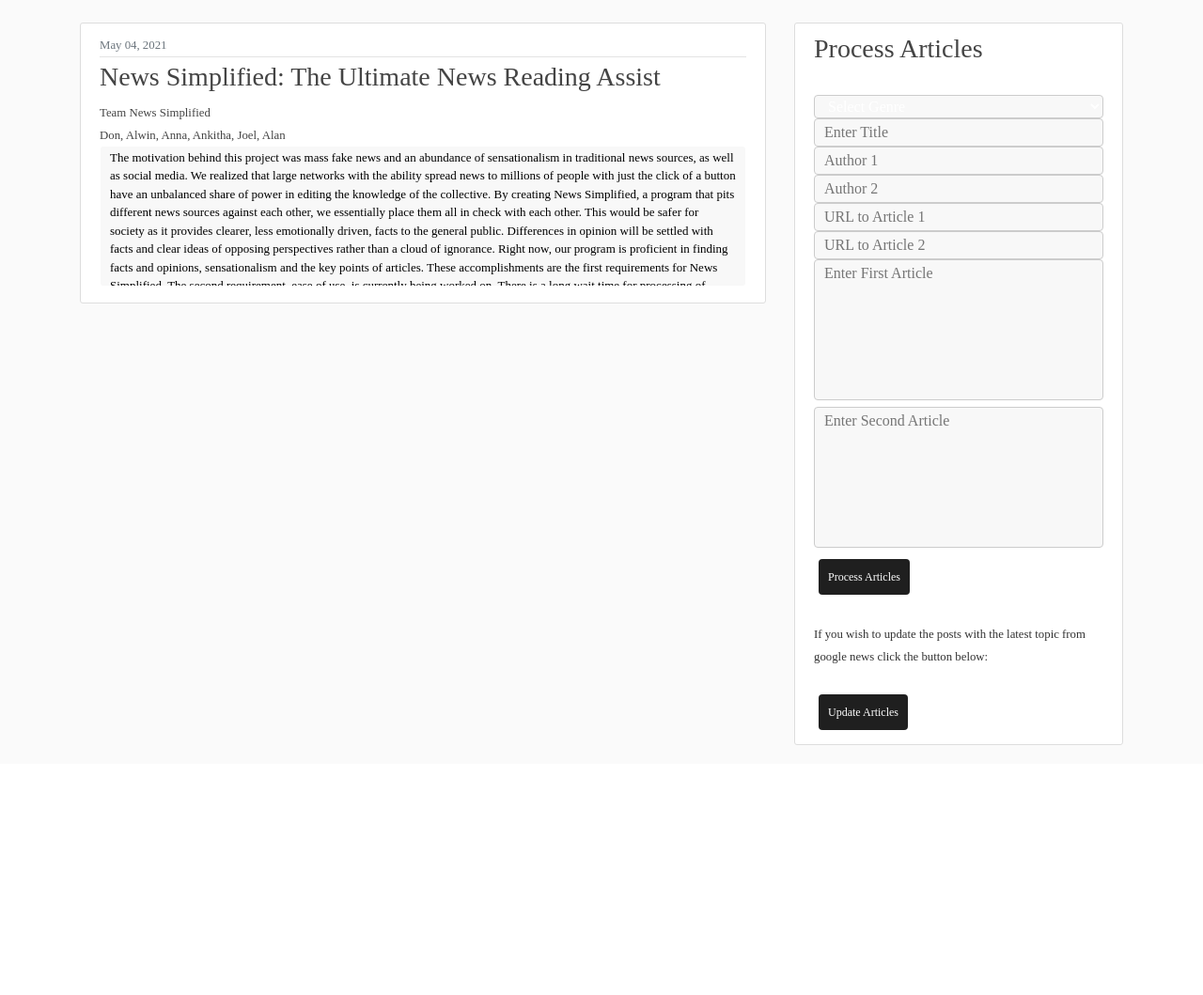
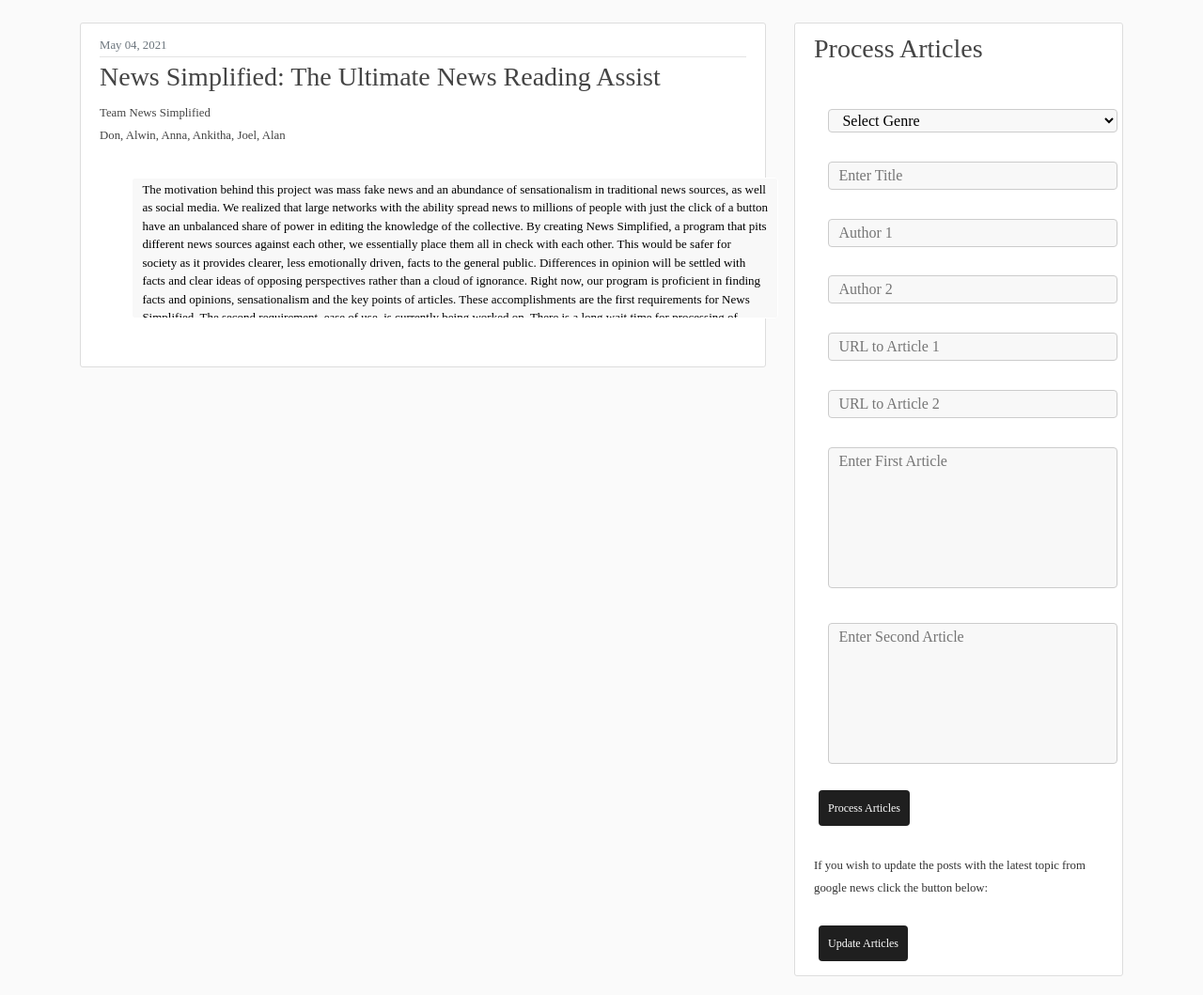
Before and after one commit to dthomas40/newssimplified, a Django app: page /about/ in a window 1280 px wide. Shown: the part 56-1115 px from the top of the page at 94% size. Before the commit the page ends 849 px from the top, so only its background shows below. Run offline with Django 3.2, Linux system fonts and the light colour scheme; some libraries are stand-ins or nearby versions.

Commit message:
textinput styling changes

```diff
--- a/blog/templates/blog/base.html
+++ b/blog/templates/blog/base.html
@@ -26,6 +26,7 @@
       textarea {
         width: 100%;
         height: 150px;
+        margin: 5%;
         padding: 2px 10px;
         box-sizing: border-box;
         border: 1px solid #ccc;
@@ -37,12 +38,13 @@
       input[type=text], select {
         width: 100%;
         padding: 2px 10px;
+        margin: 5%;
         display: inline-block;
         border: 1px solid #ccc;
         border-radius: 4px;
         background-color: #f8f8f8;
-        color: #ffffff;
         box-sizing: border-box;
+        resize: none;
       }
 
       /* width */
```
